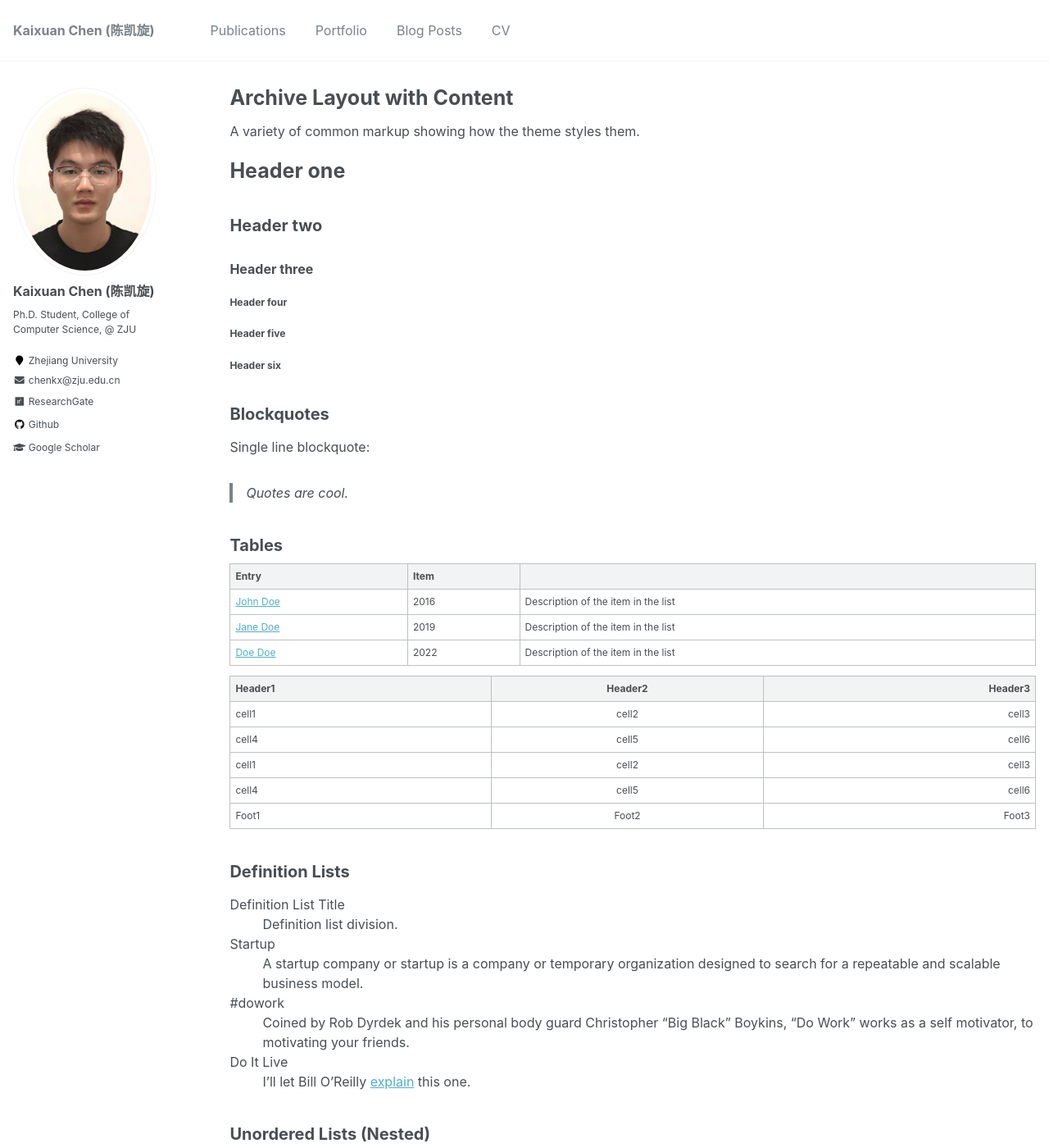
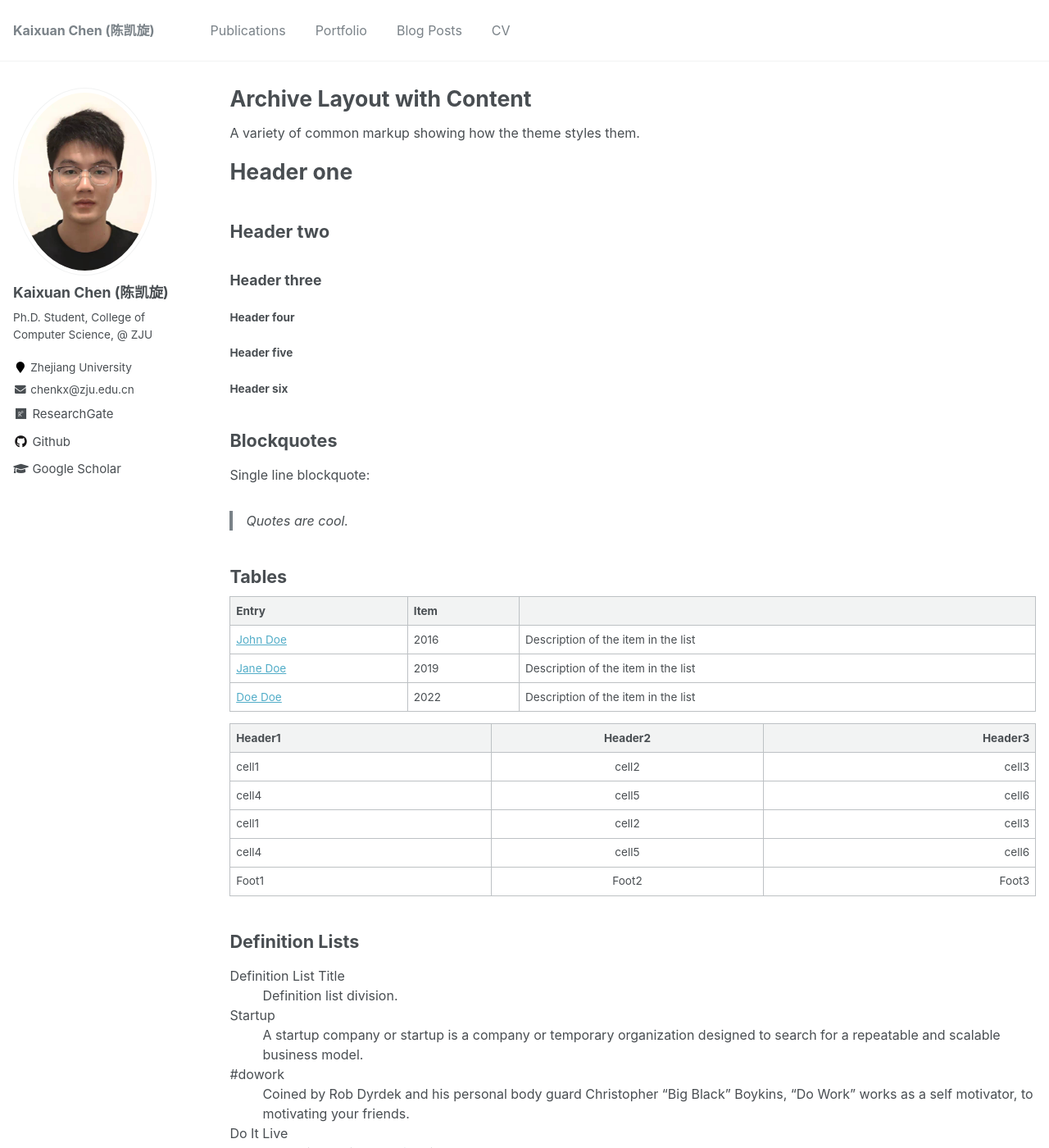
Before and after one commit to chenchkx/chenchkx.github.io, a Jekyll site: the page built from _pages/archive-layout-with-content.md, in a window 1280 px wide and 1400 px high. Shown: the whole window at 82% size. Built offline with Jekyll 4.4.1, drawn with Linux system fonts in a browser that asks for light colours.

Commit message:
add 1em to type-size in _variables.scss

```diff
--- a/_sass/_variables.scss
+++ b/_sass/_variables.scss
@@ -33,24 +33,24 @@ $header-font-family         : $sans-serif;
 $caption-font-family        : $serif;
 
 /* type scale 是左侧和顶层标题的字体大小*/
-$type-size-1                : 2.441em;  // ~39.056px
-$type-size-2                : 1.953em;  // ~31.248px
-$type-size-3                : 1.563em;  // ~25.008px
-$type-size-4                : 1.25em;   // ~20px
-$type-size-5                : 1em;      // ~16px
-$type-size-6                : 0.75em;   // ~12px
-$type-size-7                : 0.6875em; // ~11px
-$type-size-8                : 0.625em;  // ~10px
+// $type-size-1                : 2.441em;  // ~39.056px
+// $type-size-2                : 1.953em;  // ~31.248px
+// $type-size-3                : 1.563em;  // ~25.008px
+// $type-size-4                : 1.25em;   // ~20px
+// $type-size-5                : 1em;      // ~16px
+// $type-size-6                : 0.75em;   // ~12px
+// $type-size-7                : 0.6875em; // ~11px
+// $type-size-8                : 0.625em;  // ~10px
 
 
-// $type-size-1                : 1.85em;  // ~39.056px
-// $type-size-2                : 1.6em;  // ~31.248px
-// $type-size-3                : 1.3em;  // ~25.008px
-// $type-size-4                : 1.05em;   // ~20px
-// $type-size-5                : 0.89em;      // ~16px
-// $type-size-6                : 0.75em;   // ~12px
-// $type-size-7                : 0.65em; // ~11px
-// $type-size-8                : 0.55em;  // ~10px
+$type-size-1                : 2.541em;  // ~39.056px
+$type-size-2                : 2.053em;  // ~31.248px
+$type-size-3                : 1.663em;  // ~25.008px
+$type-size-4                : 1.35em;   // ~20px
+$type-size-5                : 1.1em;      // ~16px
+$type-size-6                : 0.85em;   // ~12px
+$type-size-7                : 0.7875em; // ~11px
+$type-size-8                : 0.725em;  // ~10px
 
 /*
    Colors
```
